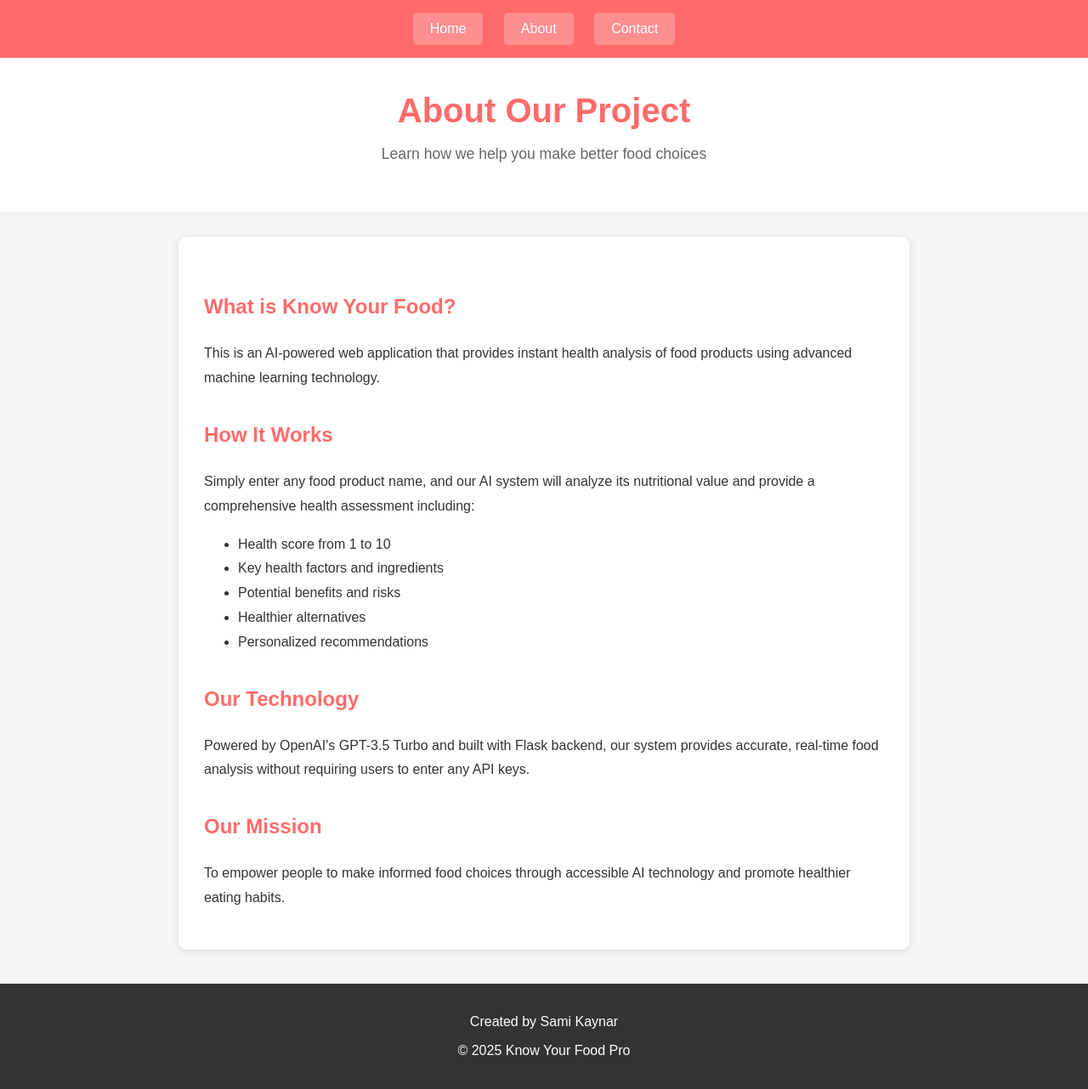
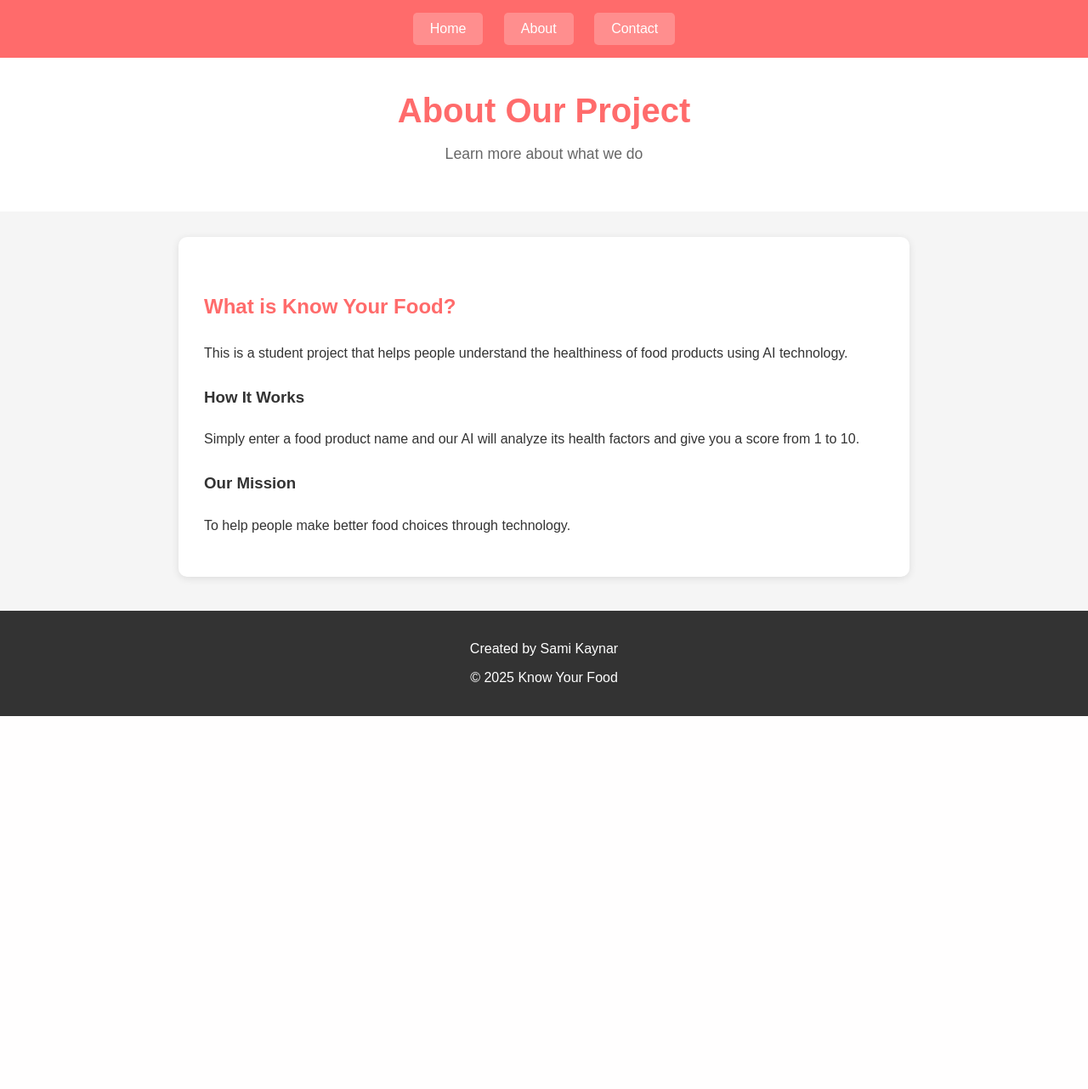
Before and after one commit to samikaynar/FoodAnalyzer-Web, a Flask app: page /about in a window 1280 px wide. Shown: the whole page at 85% size. After the commit the page ends 843 px from the top, so only its background shows below. Run offline with Flask 3, Linux system fonts and the light colour scheme.

Commit message:
Update HTML templates

```diff
--- a/templates/about.html
+++ b/templates/about.html
@@ -4,48 +4,38 @@
   <meta charset="UTF-8">
   <meta name="viewport" content="width=device-width, initial-scale=1.0">
   <title>About - Know Your Food</title>
-    <link rel="stylesheet" href="{{ url_for('static', filename='style.css') }}">
+  <link rel="stylesheet" href="style.css">
 </head>
 <body>
   <nav class="nav-container">
     <div class="nav">
-            <a href="/">Home</a>
-            <a href="/about">About</a>
-            <a href="/contact">Contact</a>
+      <a href="index.html">Home</a>
+      <a href="about.html">About</a>
+      <a href="contact.html">Contact</a>
     </div>
   </nav>
 
   <header>
     <h1>About Our Project</h1>
-        <p>Learn how we help you make better food choices</p>
+    <p>Learn more about what we do</p>
   </header>
 
   <main>
     <section class="about-section">
       <h2>What is Know Your Food?</h2>
-            <p>This is an AI-powered web application that provides instant health analysis of food products using advanced machine learning technology.</p>
+      <p>This is a student project that helps people understand the healthiness of food products using AI technology.</p>
 
-            <h2>How It Works</h2>
-            <p>Simply enter any food product name, and our AI system will analyze its nutritional value and provide a comprehensive health assessment including:</p>
-            <ul>
-                <li>Health score from 1 to 10</li>
-                <li>Key health factors and ingredients</li>
-                <li>Potential benefits and risks</li>
-                <li>Healthier alternatives</li>
-                <li>Personalized recommendations</li>
-            </ul>
+      <h3>How It Works</h3>
+      <p>Simply enter a food product name and our AI will analyze its health factors and give you a score from 1 to 10.</p>
 
-            <h2>Our Technology</h2>
-            <p>Powered by OpenAI's GPT-3.5 Turbo and built with Flask backend, our system provides accurate, real-time food analysis without requiring users to enter any API keys.</p>
-
-            <h2>Our Mission</h2>
-            <p>To empower people to make informed food choices through accessible AI technology and promote healthier eating habits.</p>
+      <h3>Our Mission</h3>
+      <p>To help people make better food choices through technology.</p>
     </section>
   </main>
 
   <footer>
     <p>Created by Sami Kaynar</p>
-        <p>&copy; 2025 Know Your Food Pro</p>
+    <p>&copy; 2025 Know Your Food</p>
   </footer>
 </body>
 </html>
--- a/templates/index.html
+++ b/templates/index.html
@@ -28,9 +28,6 @@
                 <label for="product-name">Enter food product name:</label><br>
                 <input type="text" id="product-name" placeholder="e.g. chocolate, apple, pizza...">
                 <button id="search-btn">Analyze</button>
-                <div class="note">
-                    <p>No API key needed! Powered by our AI system.</p>
-                </div>
             </article>
         </section>
 
```
Also changed, not shown: templates/contact.html (+8 -13 lines). Lines whose indentation alone changed are shown as unchanged.
